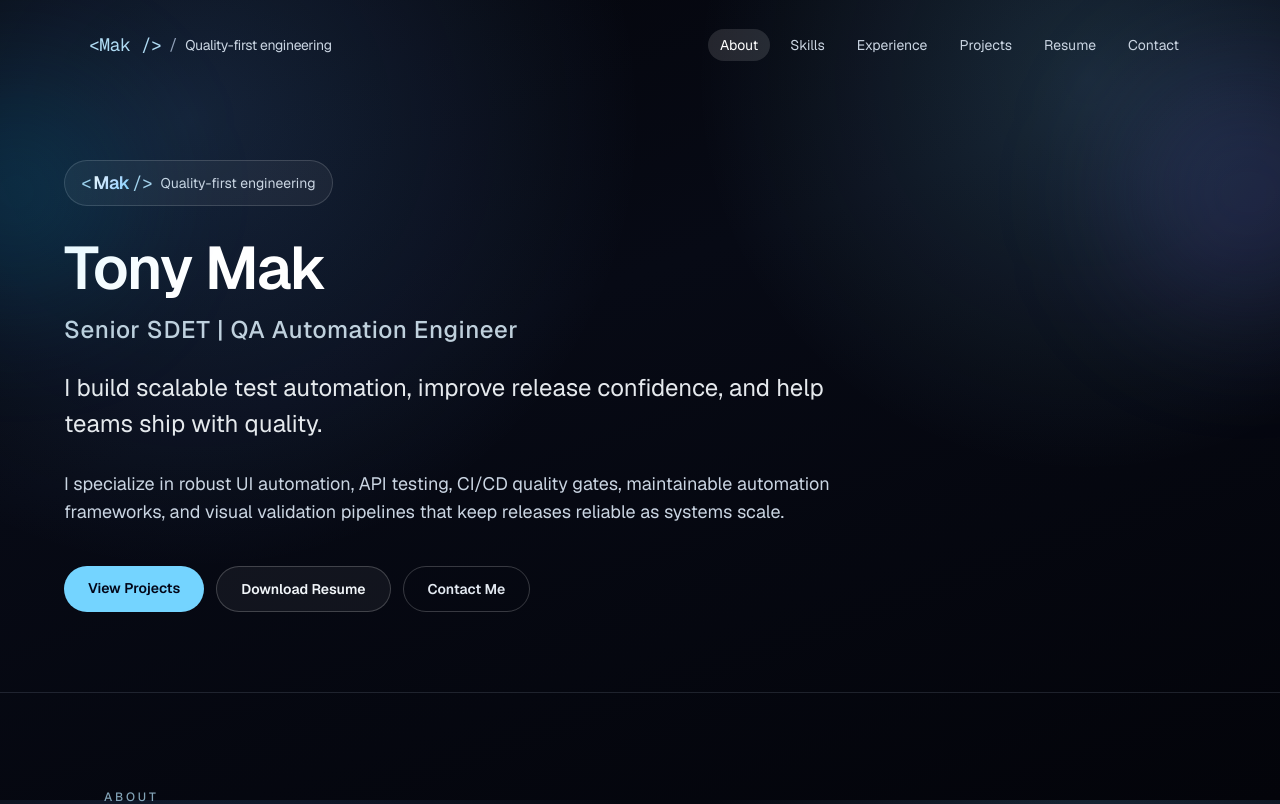
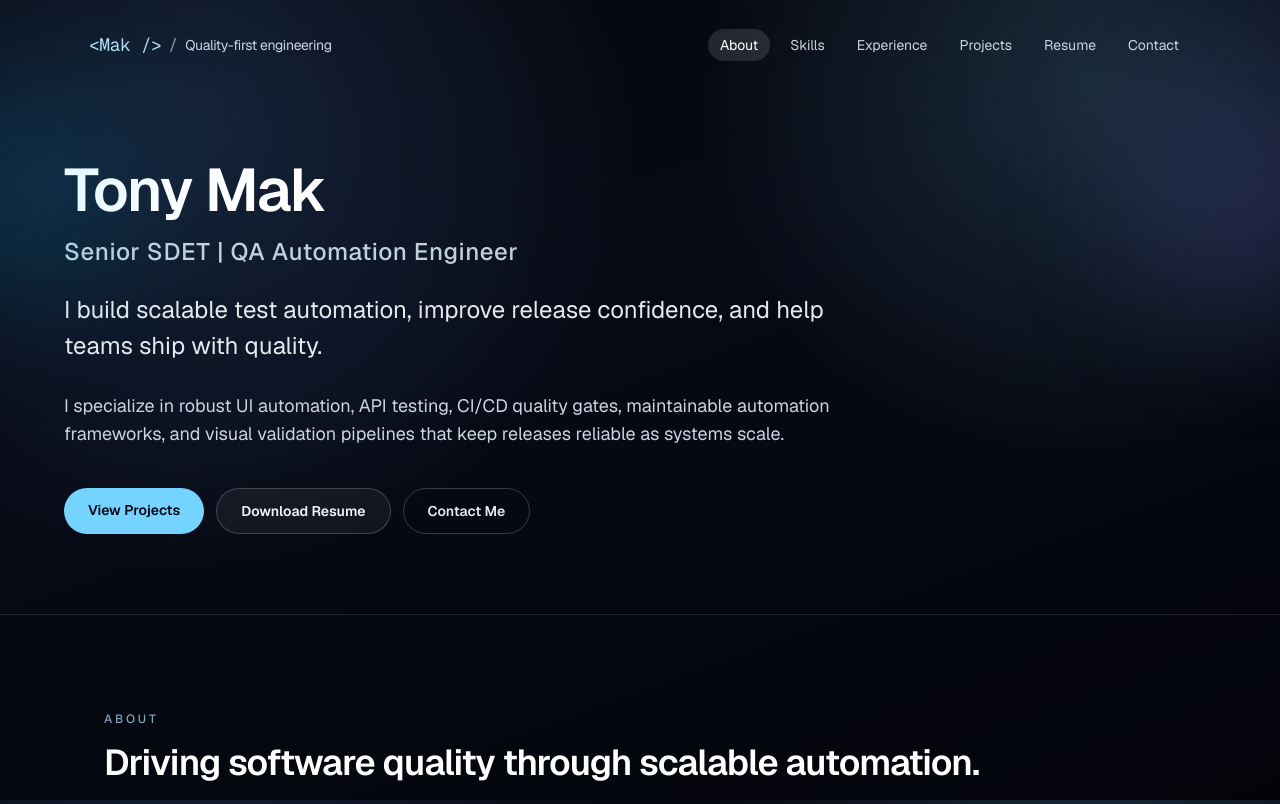
Before and after one commit to KingRevno/mak-web, a Next.js app: page / in a window 1280 px wide. Shown: the top 804 px of the page. Built offline with nearby package versions, Linux system fonts and the light colour scheme.

Commit message:
remove hero pill

```diff
--- a/app/page.tsx
+++ b/app/page.tsx
@@ -1,7 +1,6 @@
 import { SectionShell } from "@/components/section-shell";
 import { SectionReveal } from "@/components/section-reveal";
 import { SiteHeader } from "@/components/site-header";
-import { Logo } from "@/components/logo";
 import {
   ABOUT_PARAGRAPHS,
   CONTACT_LINKS,
@@ -24,12 +23,7 @@ export default function Home() {
 
           <div className="mx-auto max-w-6xl">
             <SectionReveal>
-              <div className="inline-flex items-center rounded-full border border-white/15 bg-white/5 px-4 py-2 text-sm text-slate-300">
-                <Logo className="mr-2 text-base" />
-                <span>Quality-first engineering</span>
-              </div>
-
-              <h1 className="mt-8 max-w-4xl text-4xl font-semibold tracking-tight text-white md:text-6xl">
+              <h1 className="max-w-4xl text-4xl font-semibold tracking-tight text-white md:text-6xl">
                 {HERO_COPY.name}
               </h1>
               <p className="mt-4 text-lg font-medium tracking-wide text-sky-100/85 md:text-2xl">
```
Also changed, not shown: 1 other file (tests, documents, lock files or other folders).
